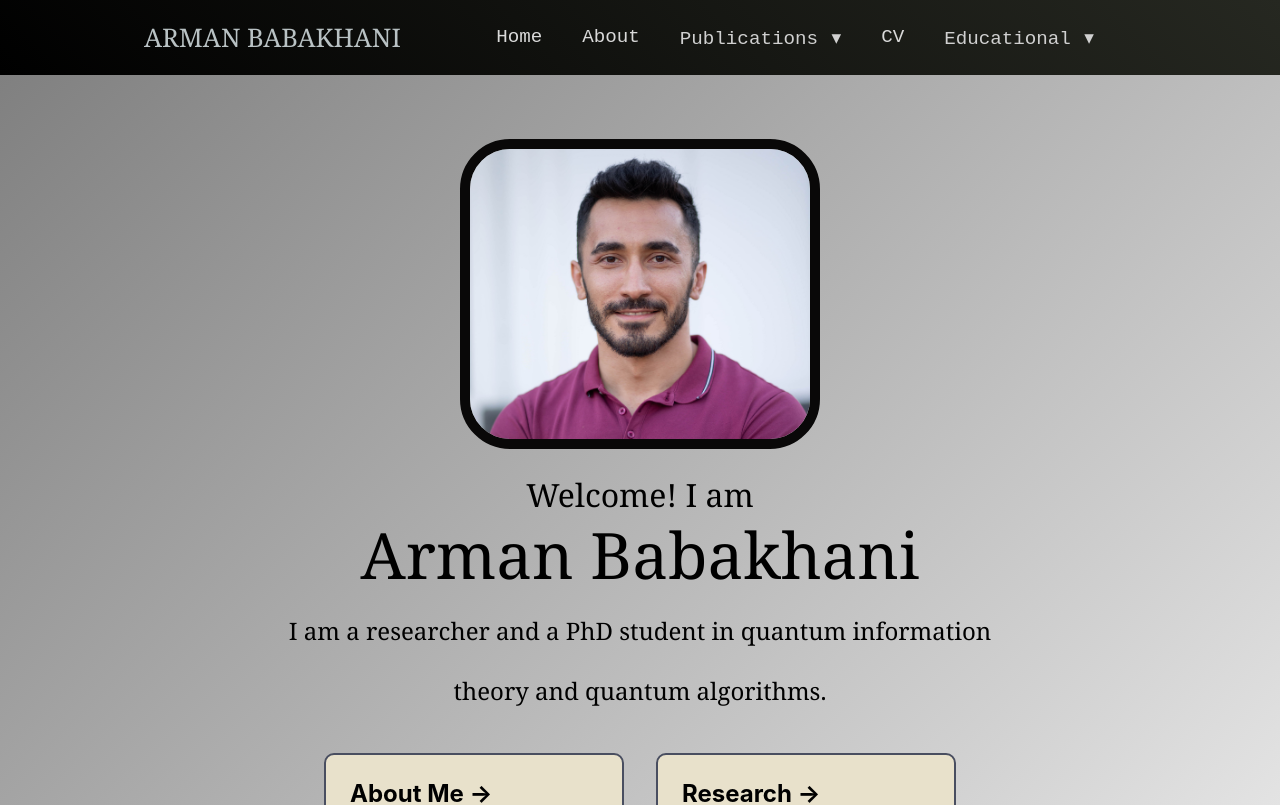
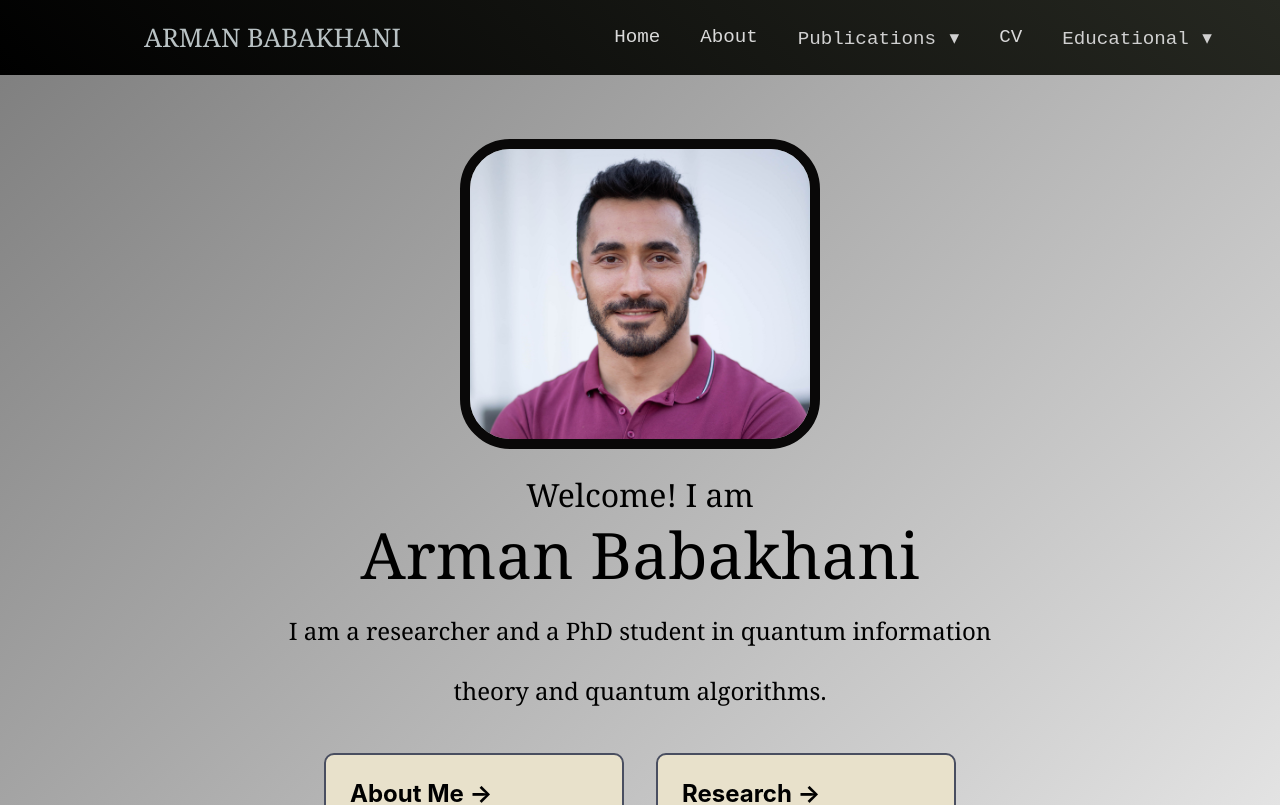
Before and after one commit to armanxbabakhani/ArmanWeb, a Next.js app: page / in a window 1280 px wide. Shown: the top 805 px of the page. Built offline with nearby package versions, Linux system fonts and the light colour scheme.

Commit message:
final update of navbar when phone horizontal!

```diff
--- a/styles/globals.css
+++ b/styles/globals.css
@@ -17,7 +17,7 @@ a {
 
 nav {
   position: fixed;
-  right: 10%;
+  right: 10px;
   display: flex;
   flex-direction: row;
   justify-content: right;
```
